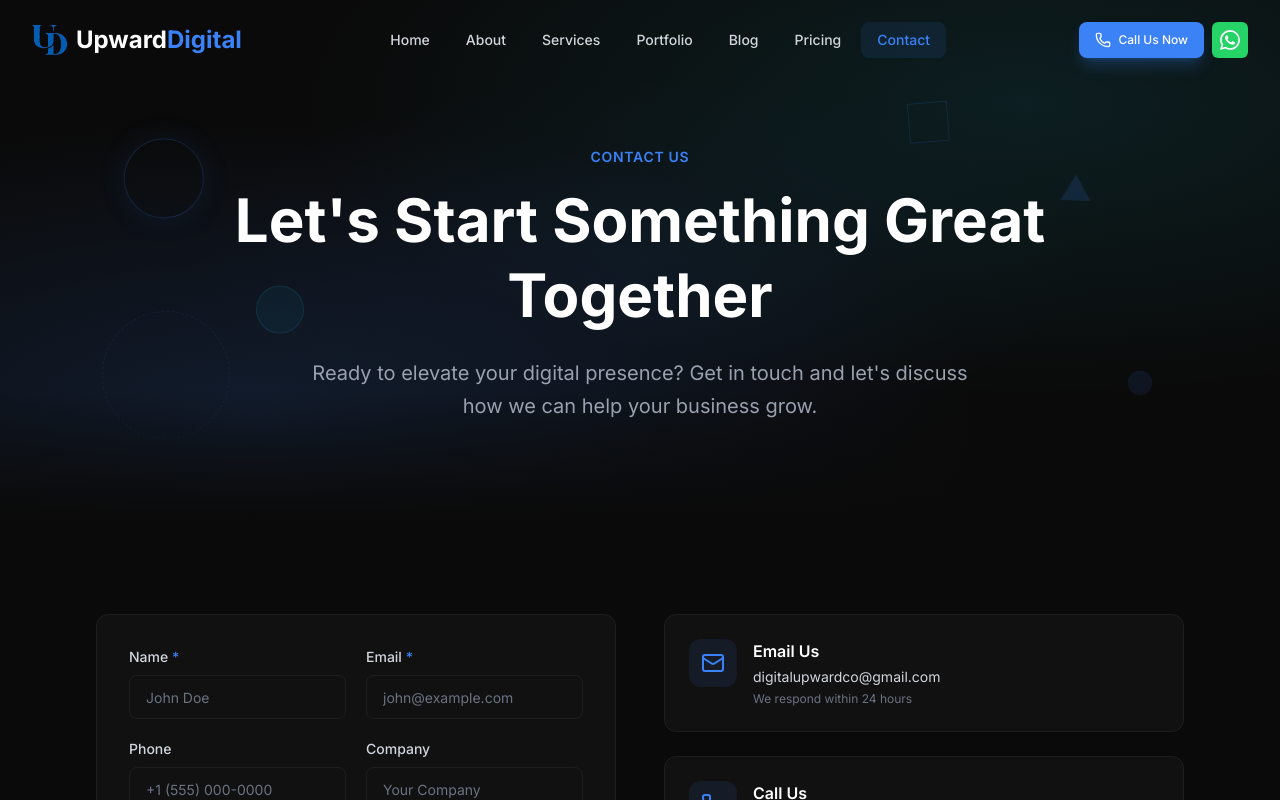
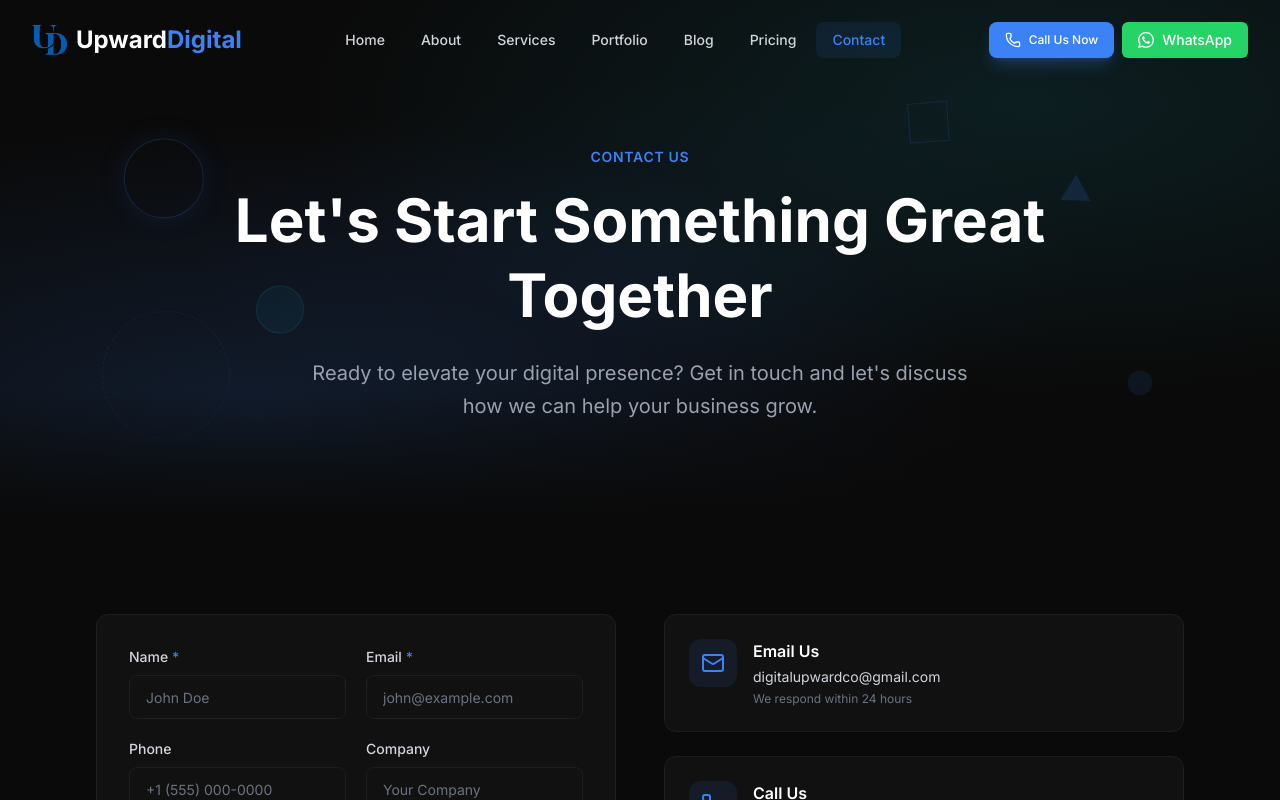
Before and after one commit to TalhaFaisal777/upwarddigital-site, a React (Vite) app: page /contact in a window 1280 px wide. Shown: the top 800 px of the page. Built offline with nearby package versions, Linux system fonts and the light colour scheme.

Commit message:
Add WhatsApp label to navbar button

```diff
--- a/src/components/layout/Navbar.jsx
+++ b/src/components/layout/Navbar.jsx
@@ -94,10 +94,10 @@ export default function Navbar() {
                 href={WHATSAPP_HREF}
                 target="_blank"
                 rel="noopener noreferrer"
-                aria-label="Chat on WhatsApp"
-                className="hidden lg:inline-flex items-center justify-center w-9 h-9 rounded-md bg-[#25D366] text-white hover:bg-[#1ebe5d] transition-colors"
+                className="hidden lg:inline-flex items-center justify-center gap-2 h-9 px-4 rounded-md bg-[#25D366] text-white text-sm font-medium hover:bg-[#1ebe5d] transition-colors"
               >
-                <WhatsAppIcon className="w-5 h-5" />
+                <WhatsAppIcon className="w-4 h-4" />
+                WhatsApp
               </a>
               <button
                 onClick={() => setMobileOpen(!mobileOpen)}
```
